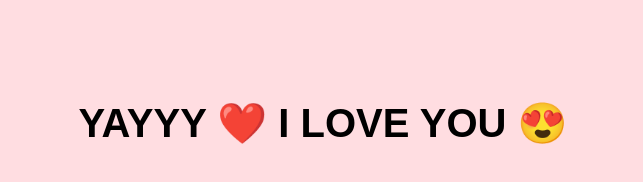
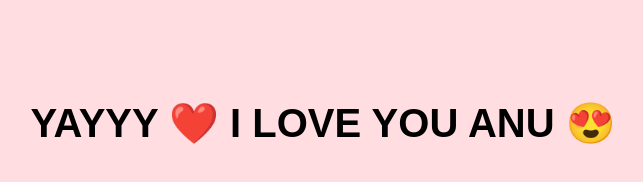
Before and after one commit to dhruhep05/Valentine-surpriseforAnu, a plain HTML site: page index.html in a window 1280 px wide. Both pictures are taken after a click on the button "Yes 💕". Shown: the whole page, without its empty margins (317-960 px from the left). Drawn offline with Linux system fonts and the light colour scheme.

Commit message:
Update index.html

```diff
--- a/index.html
+++ b/index.html
@@ -39,7 +39,7 @@
 
   <script>
     function love() {
-      document.body.innerHTML = "<h1>YAYYY ❤️ I LOVE YOU 😍</h1>";
+      document.body.innerHTML = "<h1>YAYYY ❤️ I LOVE YOU ANU 😍</h1>";
     }
 
     function moveButton() {
```
